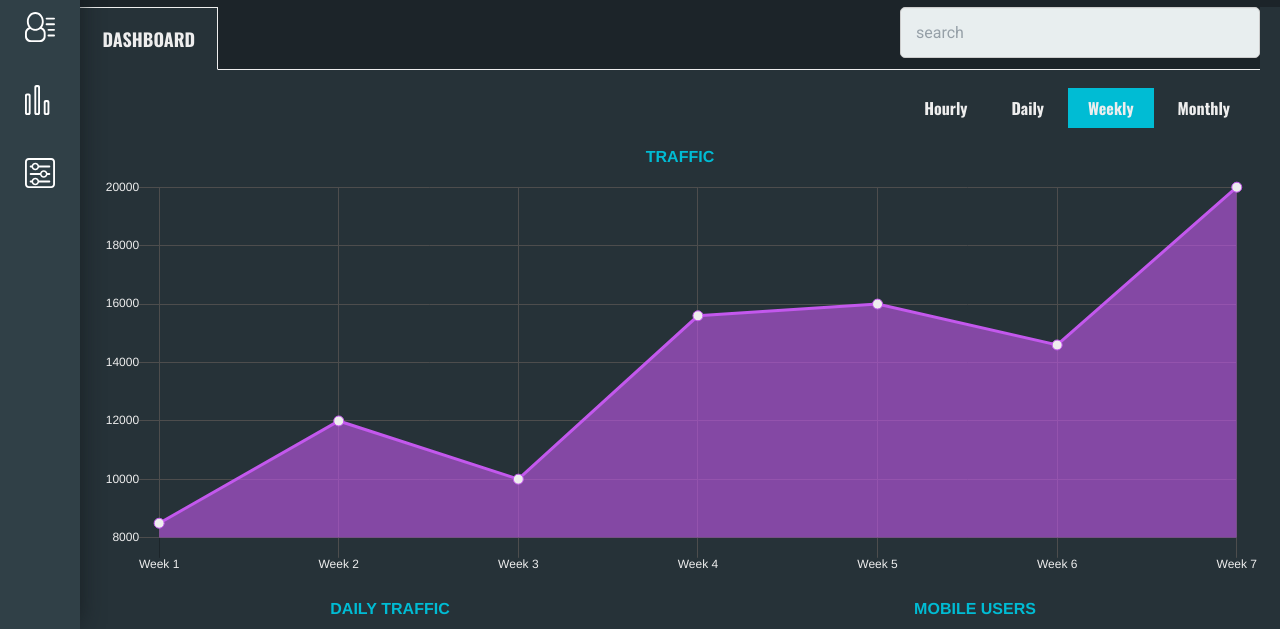
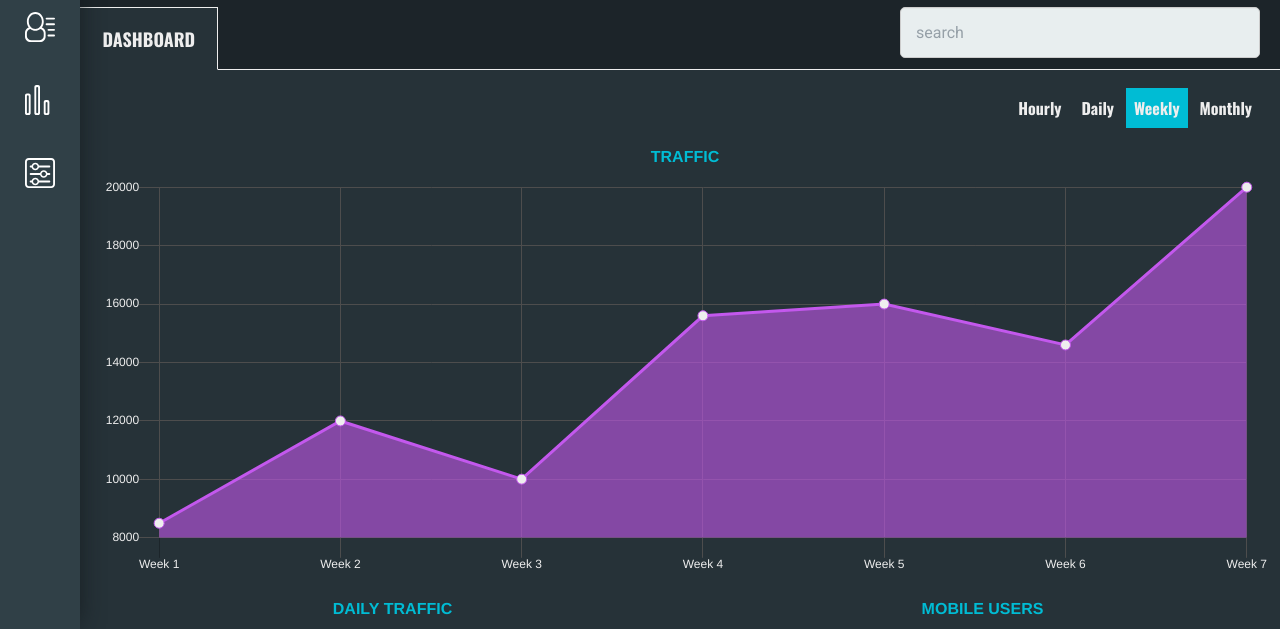
Before and after one commit to tcherokee/web-dashboard, a plain HTML site: page index.html in a window 1280 px wide. Shown: the part 171-800 px from the top of the page. Drawn offline with nearby package versions, Linux system fonts and the light colour scheme; no server answers.

Commit message:
Bug Fixes
Fixed a few layout bugs.

```diff
--- a/scss/layout/_main.scss
+++ b/scss/layout/_main.scss
@@ -76,10 +76,15 @@ main {
   .main-container {
 
     background-color: $dark-bluegrey;
-    padding: 0 em(20) em(20) em(20);
+    padding: 0 0 em(20) em(20);
 
     .chart-container {
       border-bottom: 1px solid darken($light-grey, 90%);
+      padding-right: 0;
+
+      @include brkpnt(tablet) {
+        padding-right: em(10);
+      }
 
       #hundred-chart,
       .fifty-chart {
@@ -103,7 +108,7 @@ main {
               color: $light-grey;
               font-family: $stack-oswald;
               text-decoration: none;
-              padding: em(8) em(20);
+              padding: em(8);
 
               &:hover,
               &.active {
@@ -321,6 +326,7 @@ main {
 
         @include brkpnt(tablet) {
           border-right: 1px solid darken($light-grey, 90%);
+          border-bottom: none;
         }
 
         fieldset {
@@ -352,7 +358,6 @@ main {
 
       .user-settings {
         border-left: none;
-        border-top: 1px solid darken($light-grey, 60%);
         padding: em(30);
 
         @include brkpnt(tablet) {
--- a/scss/modules/_buttons.scss
+++ b/scss/modules/_buttons.scss
@@ -3,7 +3,7 @@
   left: em(18);
   top: em(10);
   padding: 5px 10px;
-  background: none;
+  background: lighten($dark-bluegrey, 10%);
   border: none;
   z-index: 4;
 
```
Also changed, not shown: css/style.css, 2 other files.
